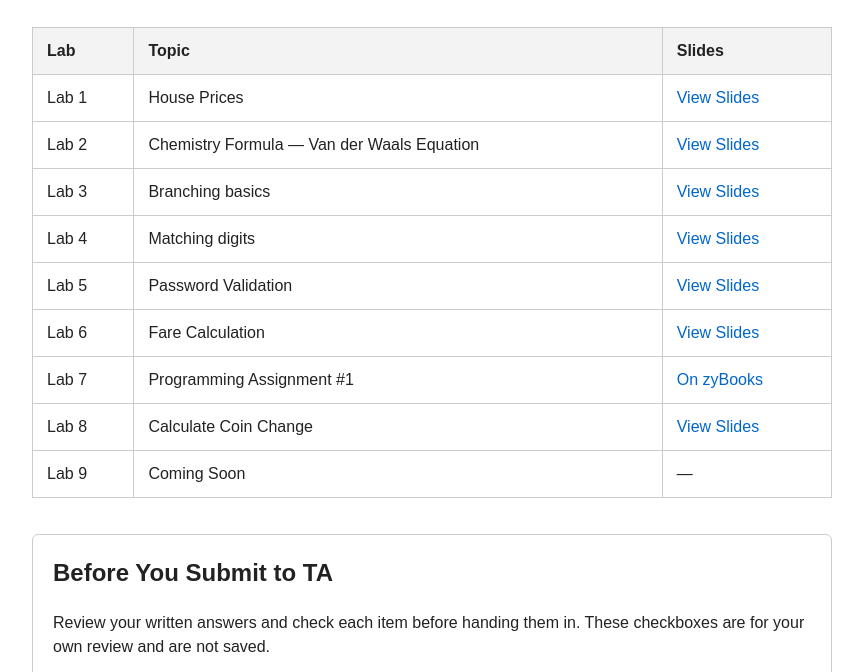
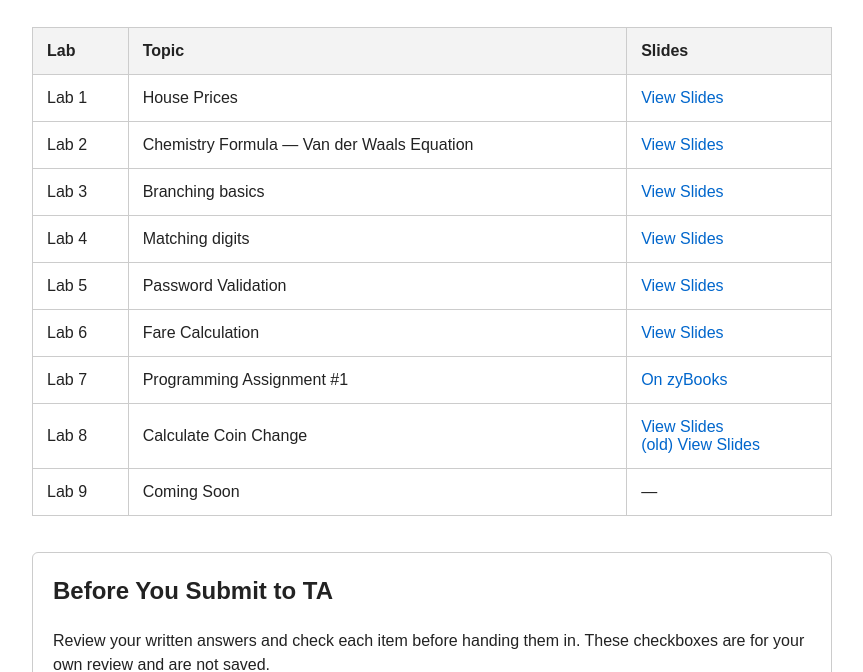
Before and after one commit to bmsohwinc/bmsohwinc.github.io, a plain HTML site: page TA/CS010A/F26/index.html in a window 1280 px wide. Shown: the part 113-785 px from the top of the page, without its empty margins (208-1071 px from the left). Drawn offline with Linux system fonts and the light colour scheme.

Commit message:
Update Lab 8 links in index.html

```diff
--- a/TA/CS010A/F26/index.html
+++ b/TA/CS010A/F26/index.html
@@ -169,7 +169,8 @@
             <td>Lab 8</td>
             <td>Calculate Coin Change</td>
             <td>
-                <a href="lab8_slides.pdf" target="_blank">View Slides</a>
+                <a href="wk8-lab-cs010a.pdf" target="_blank">View Slides</a> <br>
+                <a href="lab8_slides.pdf" target="_blank">(old) View Slides</a>
             </td>
         </tr>
 
```
